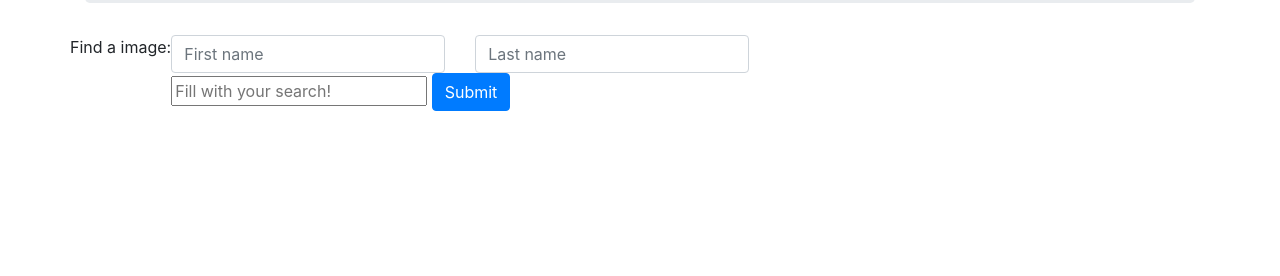
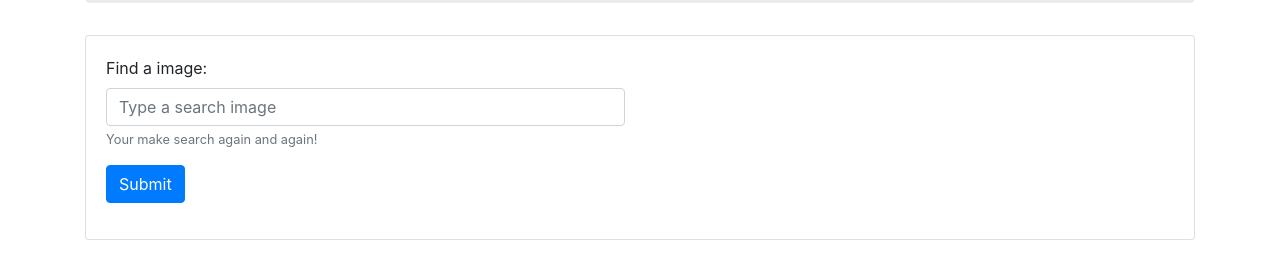
Before and after one commit to paulo101977/imagesearch, a website: page views/index.html in a window 1280 px wide. Shown: the part 200-476 px from the top of the page. Drawn offline with nearby package versions, Linux system fonts and the light colour scheme; no server answers.

Commit message:
🍌👾 Checkpoint views/index.html:683828/608

```diff
--- a/views/index.html
+++ b/views/index.html
@@ -24,23 +24,34 @@
         <h1 class="display-4">Image Search</h1>
       </div>
 
-      <div class="row">
-        <p>Find a image:</p>
-        <form>
+      <!-- panel -->
+      <div class="card">
+        <div class="card-body">
+          <!-- header area -->
           <div class="row">
             <div class="col">
-              <input type="text" class="form-control" placeholder="First name">
+              <form>
+                <div class="form-group">
+                  <label for="search-input">Find a image:</label>
+                  <input type="text" class="form-control" id="search-input" aria-describedby="search" placeholder="Type a search image">
+                  <small id="emailHelp" class="form-text text-muted">Your make search again and again!</small>
+                </div>
+
+                <div class="form-group">
+                  <button type="submit" class="btn btn-primary">Submit</button>
+                </div>
+              </form>
             </div>
+
             <div class="col">
-              <input type="text" class="form-control" placeholder="Last name">
+
             </div>
           </div>
-          <input type="text" maxlength="100" placeholder="Fill with your search!">
-          <button type="submit" class="btn btn-primary">Submit</button>
-        </form>
 
+          <!-- res
+        </div>
+      </div>
 
-      </div>
 
       <!-- render objects -->
       <div class="row row-eq-height align-items-start" id="results"></div>
```
